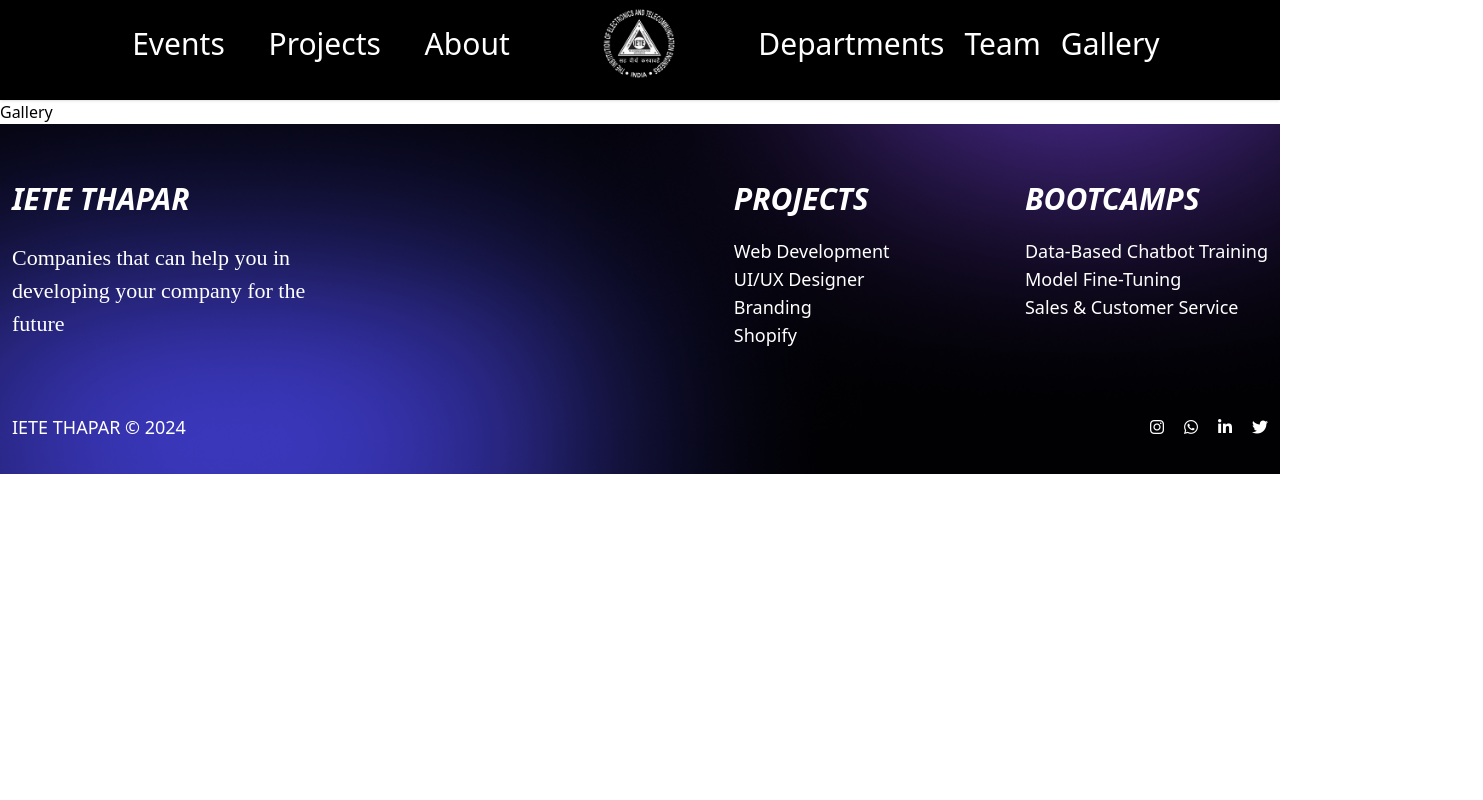
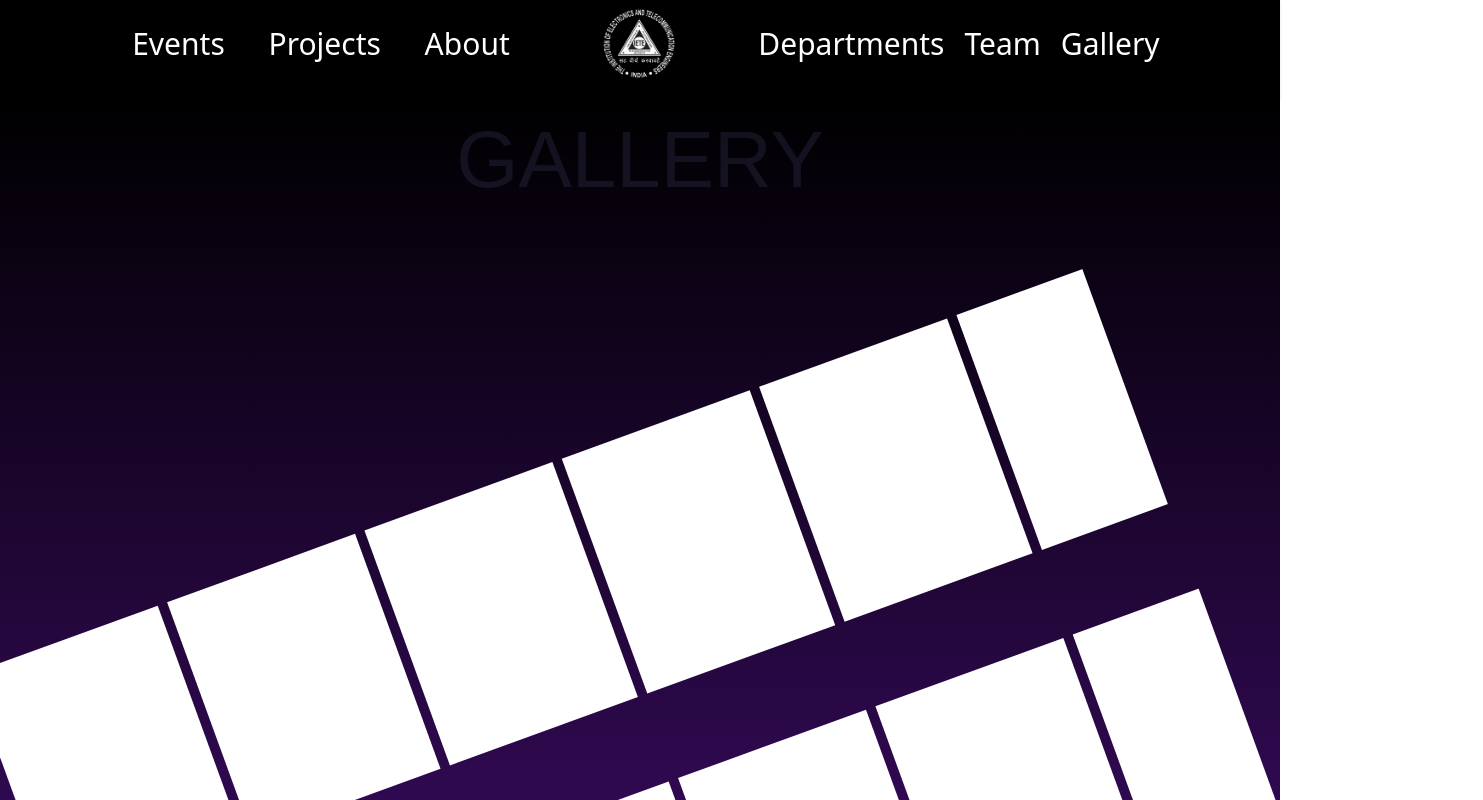
Before and after one commit to Wildwolf4541/Iete-Website, a React (Vite) app in the folder frontend/iete-website/: page /gallery in a window 1280 px wide. Shown: the top 800 px of the page, 1483 px wide, since content can reach past the window. Built offline with nearby package versions, Linux system fonts and the light colour scheme; a web font is replaced by a local one.

Commit message:
add basic grid layout

```diff
--- /dev/null
+++ b/frontend/iete-website/src/css/gallery.css
@@ -0,0 +1,51 @@
+* {
+    margin: 0;
+    padding: 0;
+    box-sizing: border-box;
+
+}
+
+
+.gallery-container {
+    background: linear-gradient(to bottom, #000000, #340a58, #340a58);
+    font-family: Arial, sans-serif;
+
+
+}
+
+/* Main Title */
+.gallery-main {
+    text-align: center;
+
+}
+
+.gallery-title {
+    font-size: 5rem;
+    color: #a3a3ff;
+    opacity: 0.1;
+    position: relative;
+}
+
+.grid-container {
+
+    display: grid;
+    grid-template-columns: repeat(6, 1fr) ;
+    grid-template-rows: repeat(3, 1fr) ;
+    gap: 10px;
+    width: 100%;
+    transform: rotate(-20deg);
+    padding-bottom: 15rem;
+    padding-left: 6rem;
+    overflow: hidden;
+    padding-top: 10rem;
+
+  }
+
+  .grid-item {
+    height: 250px;
+    width: 200px;
+    margin-top: 5rem;
+    background-color: white;
+
+
+  }
--- a/frontend/iete-website/src/pages/Gallery.jsx
+++ b/frontend/iete-website/src/pages/Gallery.jsx
@@ -1,7 +1,43 @@
-import React from "react";
+import React from 'react';
+import '../css/gallery.css';
 
-function Gallery() {
-  return <div>Gallery</div>;
-}
+const Gallery = () => {
+    const placeholders = Array.from({ length: 18 }); // 3 rows of 6 images = 18 placeholders
+
+    return (
+        <div className="gallery-container">
+            <div className="gallery-main">
+                <h1 className="gallery-title">GALLERY</h1>
+            </div>
+
+
+
+
+          <div className="grid-container">
+            <div className="grid-item"></div>
+            <div className="grid-item"></div>
+            <div className="grid-item"></div>
+            <div className="grid-item"></div>
+            <div className="grid-item"></div>
+            <div className="grid-item"></div>
+            <div className="grid-item"></div>
+            <div className="grid-item"></div>
+            <div className="grid-item"></div>
+            <div className="grid-item"></div>
+            <div className="grid-item"></div>
+            <div className="grid-item"></div>
+            <div className="grid-item"></div>
+            <div className="grid-item"></div>
+            <div className="grid-item"></div>
+            <div className="grid-item"></div>
+            <div className="grid-item"></div>
+            <div className="grid-item"></div>
+
+
+          </div>
+
+        </div>
+    );
+};
 
 export default Gallery;
```
